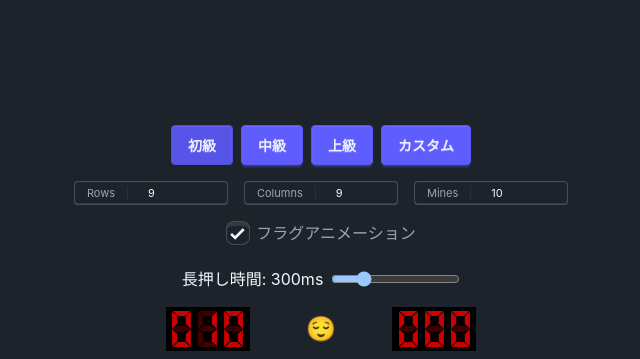
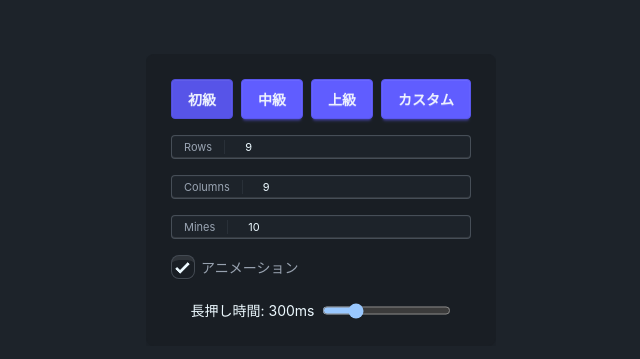
Before and after one commit to fmsyt/mine-sweeper-web, an Astro site: page /play in a window 1280 px wide. Shown: the top 359 px of the page, without its empty margins (319-959 px from the left). Built offline with nearby package versions, Linux system fonts and the light colour scheme; Astro itself is replaced by a stand-in of ours; no server answers.

Commit message:
ui: style

```diff
--- a/src/components/DifficultySettings.tsx
+++ b/src/components/DifficultySettings.tsx
@@ -29,7 +29,8 @@
   );
 
   return (
-    <div className="flex flex-col items-center align-center gap-4 pt-4">
+    <div className="card card-border card-medium w-full bg-base-200 shadow-md">
+      <div className="card-body flex flex-col gap-4">
         <div className="flex flex-row gap-2 justify-center flex-wrap">
           <button
             type="button"
@@ -61,13 +62,15 @@
           </button>
         </div>
 
-      <div className="flex flex-row gap-4 justify-center custom-settings">
+        <div className="flex flex-col gap-4 justify-center custom-settings">
           <label className="input input-xs">
             <span className="label">Rows</span>
             <input
               type="number"
               value={rows}
-            onChange={(e) => handleCustomChange("rows", Number(e.target.value))}
+              onChange={(e) =>
+                handleCustomChange("rows", Number(e.target.value))
+              }
               min="5"
               max="30"
             />
@@ -77,7 +80,9 @@
             <input
               type="number"
               value={cols}
-            onChange={(e) => handleCustomChange("cols", Number(e.target.value))}
+              onChange={(e) =>
+                handleCustomChange("cols", Number(e.target.value))
+              }
               min="5"
               max="30"
             />
@@ -104,7 +109,7 @@
               checked={showFlagAnimation}
               onChange={toggleFlagAnimation}
             />
-          フラグアニメーション
+            アニメーション
           </label>
         </div>
 
@@ -123,5 +128,6 @@
           </label>
         </div>
       </div>
+    </div>
   );
 }
--- a/src/components/Game.tsx
+++ b/src/components/Game.tsx
@@ -23,7 +23,7 @@
       <div
         className="transition-all duration-500 ease-in-out overflow-hidden"
         style={{
-          maxHeight: board ? "0px" : "500px",
+          maxHeight: board ? "0px" : "300px",
           pointerEvents: board ? "none" : "auto",
         }}
       >
```
Lines whose indentation alone changed are shown as unchanged.
